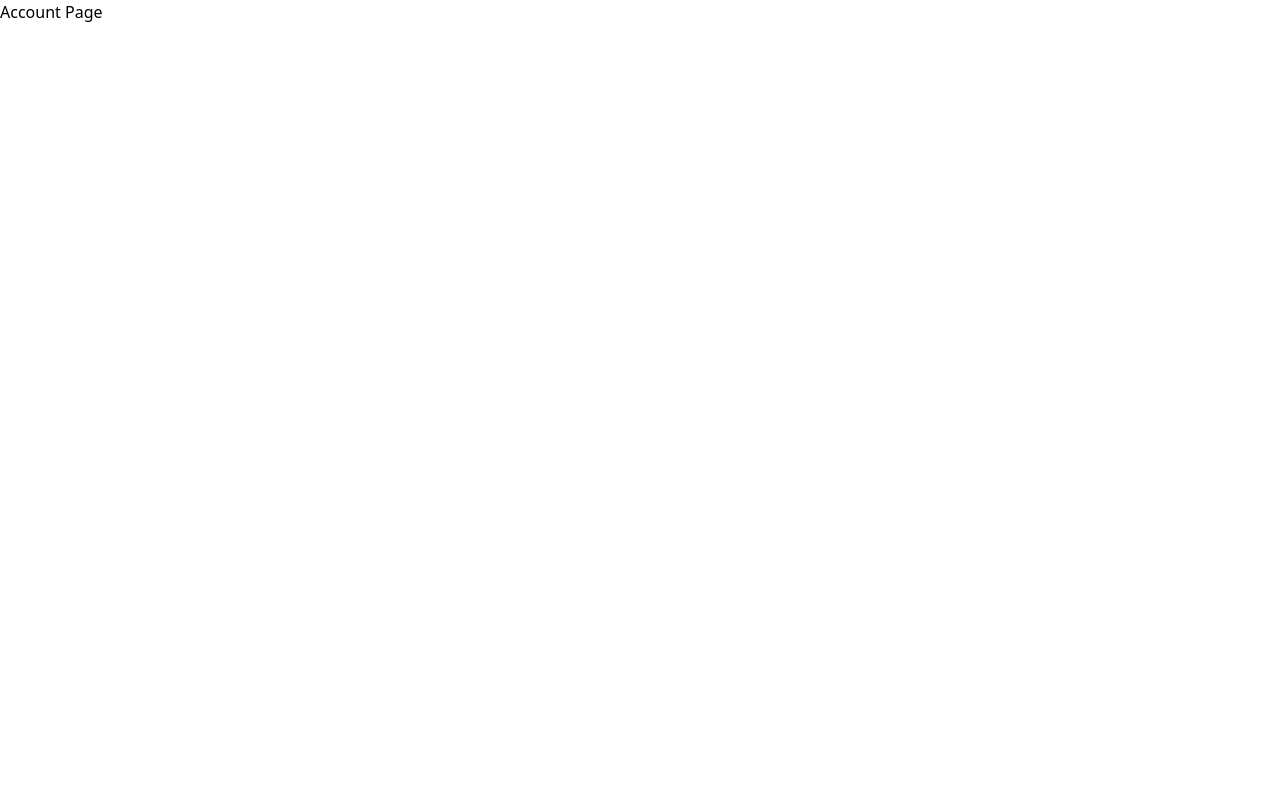
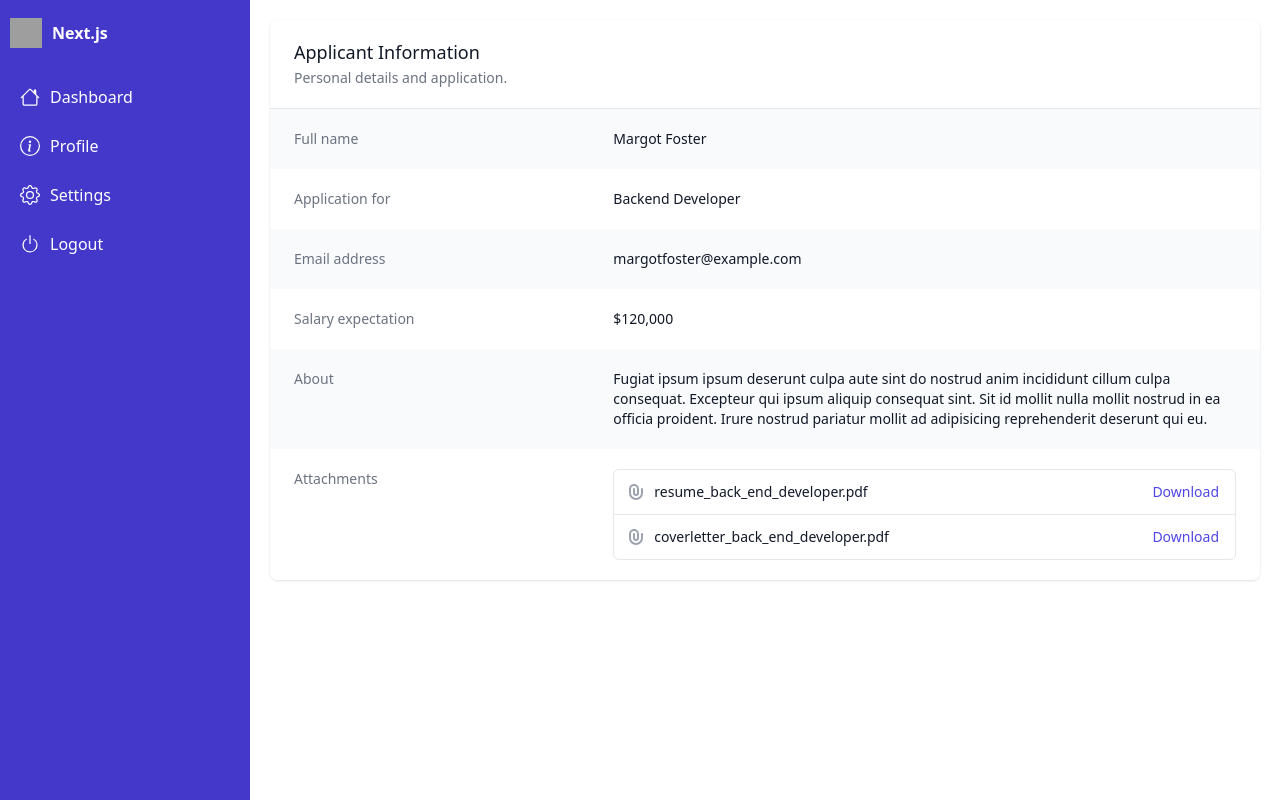
Before and after one commit to cuongnguyen32199/next-template, a Next.js app: page /account in a window 1280 px wide. Built offline with nearby package versions, Linux system fonts and the light colour scheme; grey boxes are pictures that could not be loaded.

Commit message:
Update components

```diff
--- a/components/Sidebar.tsx
+++ b/components/Sidebar.tsx
@@ -1,10 +1,14 @@
 import Link from 'next/link';
+import Image from 'next/image';
 import { BsHouse, BsInfoCircle, BsGear, BsPower } from 'react-icons/bs';
 
 export default function Sidebar() {
   return (
     <>
-      <div className="logo">Next.js</div>
+      <div className="logo font-extrabold">
+        <Image className="mx-auto h-12 w-auto" src="https://tailwindui.com/img/logos/workflow-mark-indigo-600.svg" height="30px" width="32px" alt="Workflow" />
+        <span>Next.js</span>
+      </div>
       <div className="menu">
         <Link href="/">
           <a className="menu__link">
@@ -12,7 +16,7 @@ export default function Sidebar() {
             <p>Dashboard</p>
           </a>
         </Link>
-        <Link href="/my">
+        <Link href="/account">
           <a className="menu__link">
             <BsInfoCircle />
             <p>Profile</p>
@@ -24,7 +28,7 @@ export default function Sidebar() {
             <p>Settings</p>
           </a>
         </Link>
-        <Link href="/logout">
+        <Link href="/login">
           <a className="menu__link">
             <BsPower />
             <p>Logout</p>
--- a/pages/account/index.tsx
+++ b/pages/account/index.tsx
@@ -1,5 +1,69 @@
-export default function Account() {
+import { PaperClipIcon } from '@heroicons/react/solid';
+
+import Layout from '../../components/Layout';
+
+export default function Profile() {
   return (
-    <div>Account Page</div>
+    <Layout>
+      <div className="bg-white shadow overflow-hidden sm:rounded-lg">
+        <div className="px-4 py-5 sm:px-6">
+          <h3 className="text-lg leading-6 font-medium text-gray-900">Applicant Information</h3>
+          <p className="mt-1 max-w-2xl text-sm text-gray-500">Personal details and application.</p>
+        </div>
+        <div className="border-t border-gray-200">
+          <dl>
+            <div className="bg-gray-50 px-4 py-5 sm:grid sm:grid-cols-3 sm:gap-4 sm:px-6">
+              <dt className="text-sm font-medium text-gray-500">Full name</dt>
+              <dd className="mt-1 text-sm text-gray-900 sm:mt-0 sm:col-span-2">Margot Foster</dd>
+            </div>
+            <div className="bg-white px-4 py-5 sm:grid sm:grid-cols-3 sm:gap-4 sm:px-6">
+              <dt className="text-sm font-medium text-gray-500">Application for</dt>
+              <dd className="mt-1 text-sm text-gray-900 sm:mt-0 sm:col-span-2">Backend Developer</dd>
+            </div>
+            <div className="bg-gray-50 px-4 py-5 sm:grid sm:grid-cols-3 sm:gap-4 sm:px-6">
+              <dt className="text-sm font-medium text-gray-500">Email address</dt>
+              <dd className="mt-1 text-sm text-gray-900 sm:mt-0 sm:col-span-2">margotfoster@example.com</dd>
+            </div>
+            <div className="bg-white px-4 py-5 sm:grid sm:grid-cols-3 sm:gap-4 sm:px-6">
+              <dt className="text-sm font-medium text-gray-500">Salary expectation</dt>
+              <dd className="mt-1 text-sm text-gray-900 sm:mt-0 sm:col-span-2">$120,000</dd>
+            </div>
+            <div className="bg-gray-50 px-4 py-5 sm:grid sm:grid-cols-3 sm:gap-4 sm:px-6">
+              <dt className="text-sm font-medium text-gray-500">About</dt>
+              <dd className="mt-1 text-sm text-gray-900 sm:mt-0 sm:col-span-2">Fugiat ipsum ipsum deserunt culpa aute sint do nostrud anim incididunt cillum culpa consequat. Excepteur qui ipsum aliquip consequat sint. Sit id mollit nulla mollit nostrud in ea officia proident. Irure nostrud pariatur mollit ad adipisicing reprehenderit deserunt qui eu.</dd>
+            </div>
+            <div className="bg-white px-4 py-5 sm:grid sm:grid-cols-3 sm:gap-4 sm:px-6">
+              <dt className="text-sm font-medium text-gray-500">Attachments</dt>
+              <dd className="mt-1 text-sm text-gray-900 sm:mt-0 sm:col-span-2">
+                <ul role="list" className="border border-gray-200 rounded-md divide-y divide-gray-200">
+                  <li className="pl-3 pr-4 py-3 flex items-center justify-between text-sm">
+                    <div className="w-0 flex-1 flex items-center">
+                      <PaperClipIcon className="flex-shrink-0 h-5 w-5 text-gray-400" aria-hidden="true" />
+                      <span className="ml-2 flex-1 w-0 truncate">resume_back_end_developer.pdf</span>
+                    </div>
+                    <div className="ml-4 flex-shrink-0">
+                      <a href="#" className="font-medium text-indigo-600 hover:text-indigo-500">
+                        Download
+                      </a>
+                    </div>
+                  </li>
+                  <li className="pl-3 pr-4 py-3 flex items-center justify-between text-sm">
+                    <div className="w-0 flex-1 flex items-center">
+                      <PaperClipIcon className="flex-shrink-0 h-5 w-5 text-gray-400" aria-hidden="true" />
+                      <span className="ml-2 flex-1 w-0 truncate">coverletter_back_end_developer.pdf</span>
+                    </div>
+                    <div className="ml-4 flex-shrink-0">
+                      <a href="#" className="font-medium text-indigo-600 hover:text-indigo-500">
+                        Download
+                      </a>
+                    </div>
+                  </li>
+                </ul>
+              </dd>
+            </div>
+          </dl>
+        </div>
+      </div>
+    </Layout>
   );
 }
--- a/pages/login/index.tsx
+++ b/pages/login/index.tsx
@@ -1,27 +1,59 @@
-function Login() {
+import Image from 'next/image';
+import { useRouter } from 'next/router';
+import { LockClosedIcon } from '@heroicons/react/solid';
+
+export default function Login() {
+  const router = useRouter();
+
   return (
-    <div className="container-fluid h-100vh bg-indigo-200">
-      <div className="flex justify-center items-center h-100">
-        <div className="login">
-          <div className="login__head font-bold text-gray-700 text-center size-20">Login</div>
-          <div className="login__body">
-            <div className="form-control">
-              <span className="text-gray-700 font-bold block mb-1">Email</span>
-              <input type="email" className="form-input text-gray-700 text-sm bg-gray-100 border-transparent px-4 py-3 rounded-md w-full mb-3 focus:border-gray-500 focus:bg-white focus:ring-0" placeholder="example@gmail.com" />
+    <div className="min-h-full flex items-center justify-center py-12 px-4 sm:px-6 lg:px-8">
+        <div className="max-w-md w-full space-y-8">
+          <div className="flex justify-center flex-col">
+            <Image className="mx-auto h-12 w-auto" src="https://tailwindui.com/img/logos/workflow-mark-indigo-600.svg" height="48px" width="52.5px" alt="Workflow" />
+            <h2 className="mt-6 text-center text-3xl font-extrabold text-gray-900">Sign in to your account</h2>
+          </div>
+          <form className="mt-8 space-y-6" action="#" method="POST">
+            <input type="hidden" name="remember" defaultValue="true" />
+            <div className="rounded-md shadow-sm -space-y-px">
+              <div>
+                <label htmlFor="email-address" className="sr-only">
+                  Email address
+                </label>
+                <input id="email-address" name="email" type="email" autoComplete="email" required className="appearance-none rounded-none relative block w-full px-3 py-2 border border-gray-300 placeholder-gray-500 text-gray-900 rounded-t-md focus:outline-none focus:ring-indigo-500 focus:border-indigo-500 focus:z-10 sm:text-sm" placeholder="Email address" />
+              </div>
+              <div>
+                <label htmlFor="password" className="sr-only">
+                  Password
+                </label>
+                <input id="password" name="password" type="password" autoComplete="current-password" required className="appearance-none rounded-none relative block w-full px-3 py-2 border border-gray-300 placeholder-gray-500 text-gray-900 rounded-b-md focus:outline-none focus:ring-indigo-500 focus:border-indigo-500 focus:z-10 sm:text-sm" placeholder="Password" />
+              </div>
             </div>
-            <div className="form-control">
-              <span className="text-gray-700 font-bold block mb-1">Password</span>
-              <input type="password" placeholder="********" className="form-input text-gray-700 text-sm border-transparent bg-gray-100 px-4 py-3 rounded-md w-full mb-3 focus:border-gray-500 focus:bg-white focus:ring-0" />
+
+            <div className="flex items-center justify-between">
+              <div className="flex items-center">
+                <input id="remember-me" name="remember-me" type="checkbox" className="h-4 w-4 text-indigo-600 focus:ring-indigo-500 border-gray-300 rounded" />
+                <label htmlFor="remember-me" className="ml-2 block text-sm text-gray-900">
+                  Remember me
+                </label>
+              </div>
+
+              <div className="text-sm">
+                <a href="#" className="font-medium text-indigo-600 hover:text-indigo-500">
+                  Forgot your password?
+                </a>
+              </div>
             </div>
-          </div>
-          <div className="flex items-center justify-between">
-            <button className="bg-blue-500 hover:bg-blue-700 text-white uppercase font-bold py-2 px-4 rounded focus:outline-none focus:shadow-outline">Submit</button>
-            <a href="#" className="inline-block align-baseline font-bold text-sm text-blue-500 uppercase hover:text-blue-800">Forgot Password</a>
-          </div>
+
+            <div>
+              <button type="submit" onClick={() => router.push('/')} className="group relative w-full flex justify-center py-2 px-4 border border-transparent text-sm font-medium rounded-md text-white bg-indigo-600 hover:bg-indigo-700 focus:outline-none focus:ring-2 focus:ring-offset-2 focus:ring-indigo-500">
+                <span className="absolute left-0 inset-y-0 flex items-center pl-3">
+                  <LockClosedIcon className="h-5 w-5 text-indigo-500 group-hover:text-indigo-400" aria-hidden="true" />
+                </span>
+                Sign in
+              </button>
+            </div>
+          </form>
         </div>
       </div>
-    </div>
   );
 }
-
-export default Login;
--- /dev/null
+++ b/styles/_variables.scss
@@ -0,0 +1,4 @@
+:root {
+  --main-color: #4338ca;
+  --white: #ffffff;
+}
--- a/styles/globals.scss
+++ b/styles/globals.scss
@@ -1,6 +1,8 @@
 @tailwind base;
 @tailwind components;
 @tailwind utilities;
+
+@import 'variables';
 
 html, body {
   width: 100%;
@@ -25,7 +27,7 @@ html, body {
   padding: 10px 20px;
   border: 1px solid rgb(199, 210, 254);
   border-radius: 10px;
-  background-color: white;
+  background-color: var(--white);
 
   &__head {
     font-size: 28px;
@@ -42,9 +44,8 @@ html, body {
   grid-template-columns: minmax(0, var(--sidebar-width)) 1fr;
 
   &__left {
-    padding: 10px;
-    color: #ffffff;
-    background-color: #3b82f6;
+    color: var(--white);
+    background-color: var(--main-color);
   }
 
   &__right {
@@ -56,28 +57,31 @@ html, body {
 .logo {
   display: flex;
   align-items: center;
-  justify-content: center;
-  height: 50px;
+  justify-content: flex-start;
+  height: 65px;
+  gap: 10px;
+  padding: 10px;
 }
 
 .menu {
+  padding: 10px;
   &__link {
     display: flex;
     align-items: center;
-    gap: 5px;
+    gap: 10px;
     font-size: 16px;
     padding: 10px;
-    border-radius: 10px;
+    border-radius: 6px;
     transition: background-color 0.5 ease-out, color 0.5 ease-out;
     margin-bottom: 5px;
 
     > svg {
-      font-size: 24px;
+      font-size: 20px;
     }
 
     &:hover, &.active {
-      color: #3b82f6;
-      background-color: #ffffff;
+      color: var(--main-color);
+      background-color: var(--white);
     }
   }
 }
```
